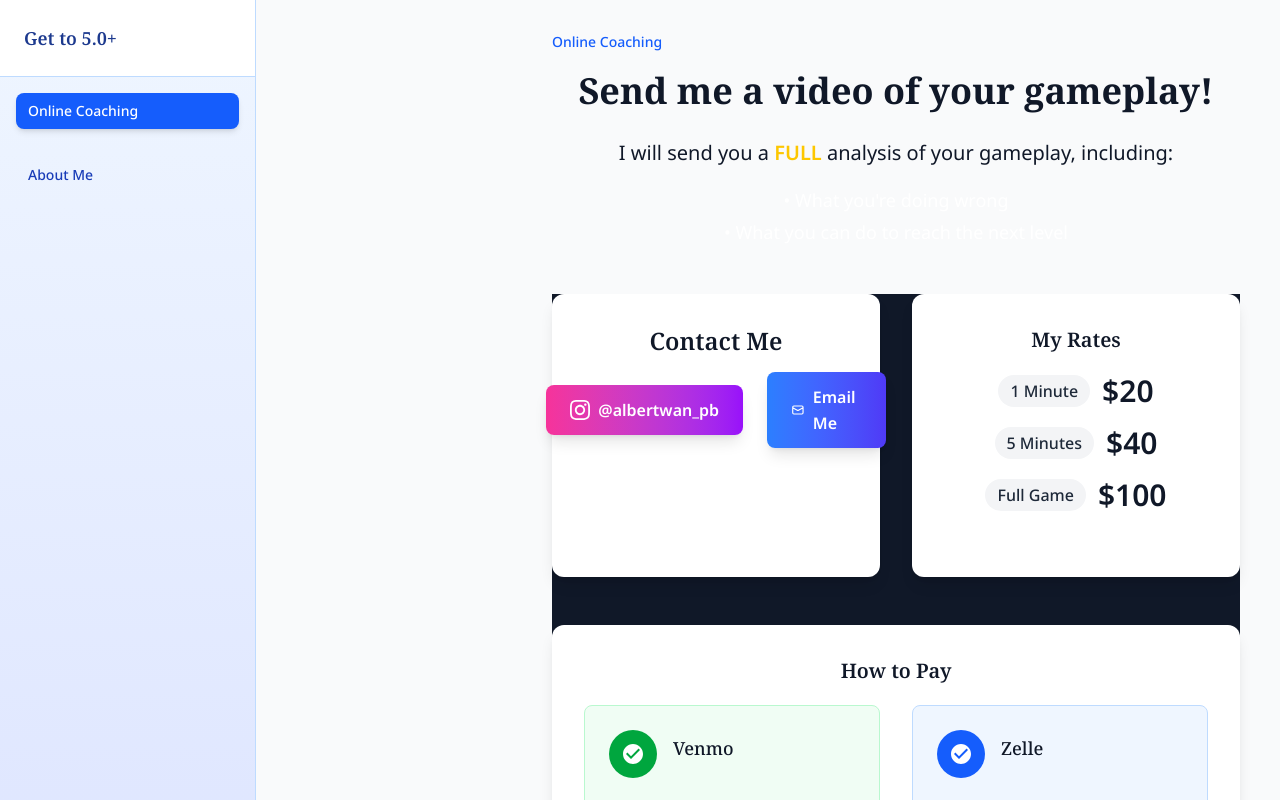
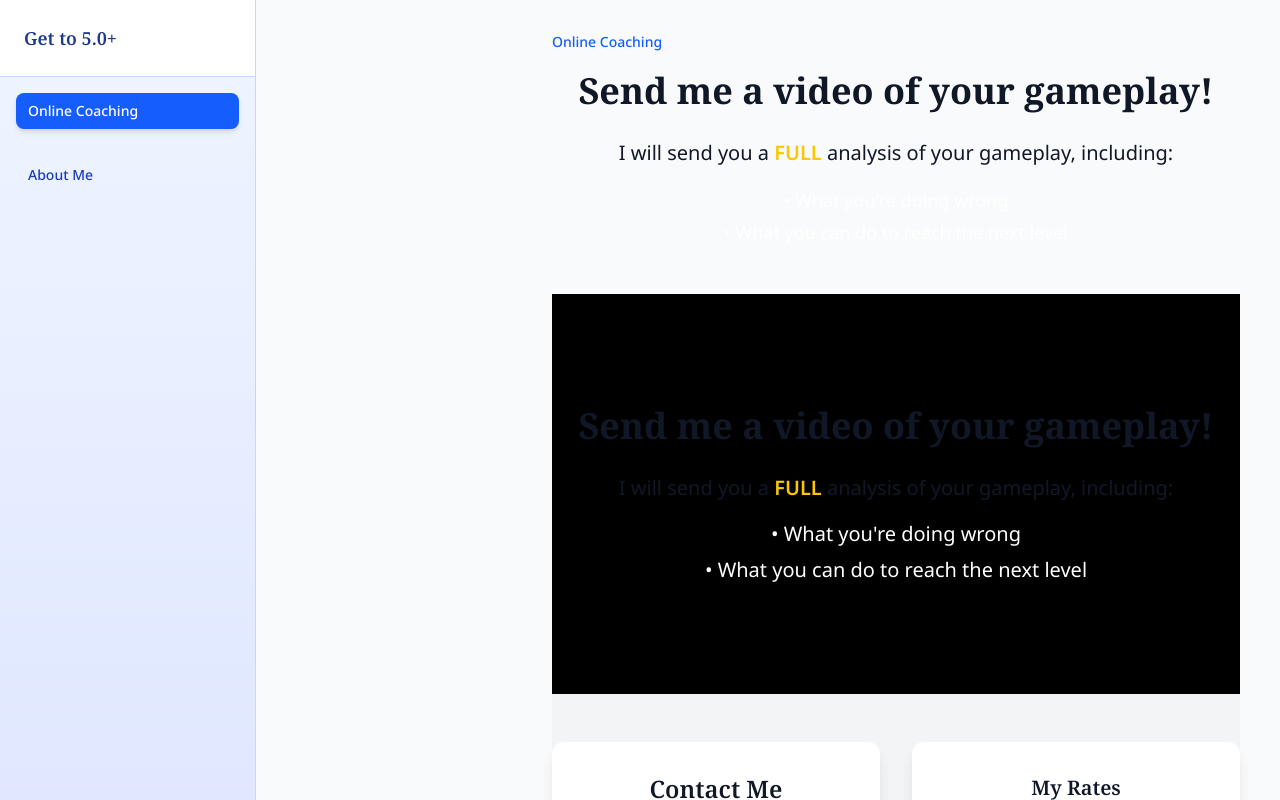
Before and after one commit to bertw2002/react-postgres-fullstack-template, a React (Vite) app: page /section/coaching in a window 1280 px wide. Shown: the top 800 px of the page. Built offline with nearby package versions, Linux system fonts and the light colour scheme; a web font is replaced by a local one.

Commit message:
Update OnlineCoachingSection.jsx

```diff
--- a/src/components/OnlineCoachingSection.jsx
+++ b/src/components/OnlineCoachingSection.jsx
@@ -1,7 +1,25 @@
 function OnlineCoachingSection() {
   return (
-    <div className="online-coaching-section bg-gray-900 min-h-screen">
-      <div className="max-w-6xl mx-auto">
+    <div className="online-coaching-section min-h-screen">
+      {/* Top Section - Black Background with Header */}
+      <div className="bg-black min-h-[50vh] flex items-center justify-center">
+        <div className="text-center px-4">
+          <h1 className="text-3xl md:text-4xl lg:text-5xl font-bold text-white mb-6">
+            Send me a video of your gameplay!
+          </h1>
+          <div className="text-white text-lg md:text-xl max-w-2xl mx-auto">
+            <p className="mb-3">I will send you a <span className="text-yellow-400 font-bold">FULL</span> analysis of your gameplay, including:</p>
+            <ul className="list-none space-y-2">
+              <li>• What you're doing wrong</li>
+              <li>• What you can do to reach the next level</li>
+            </ul>
+          </div>
+        </div>
+      </div>
+
+      {/* Bottom Section - Light Background with Content */}
+      <div className="bg-gray-100 min-h-[50vh]">
+        <div className="max-w-6xl mx-auto pt-8 md:pt-12">
           {/* Contact Me and Rates Section */}
           <div className="grid grid-cols-1 lg:grid-cols-2 gap-6 md:gap-8 mx-4 md:mx-0 mb-8 md:mb-12">
             {/* Contact Me Section */}
@@ -127,6 +145,7 @@ function OnlineCoachingSection() {
           </div>
         </div>
       </div>
+    </div>
   );
 }
 
```
Lines whose indentation alone changed are shown as unchanged.
